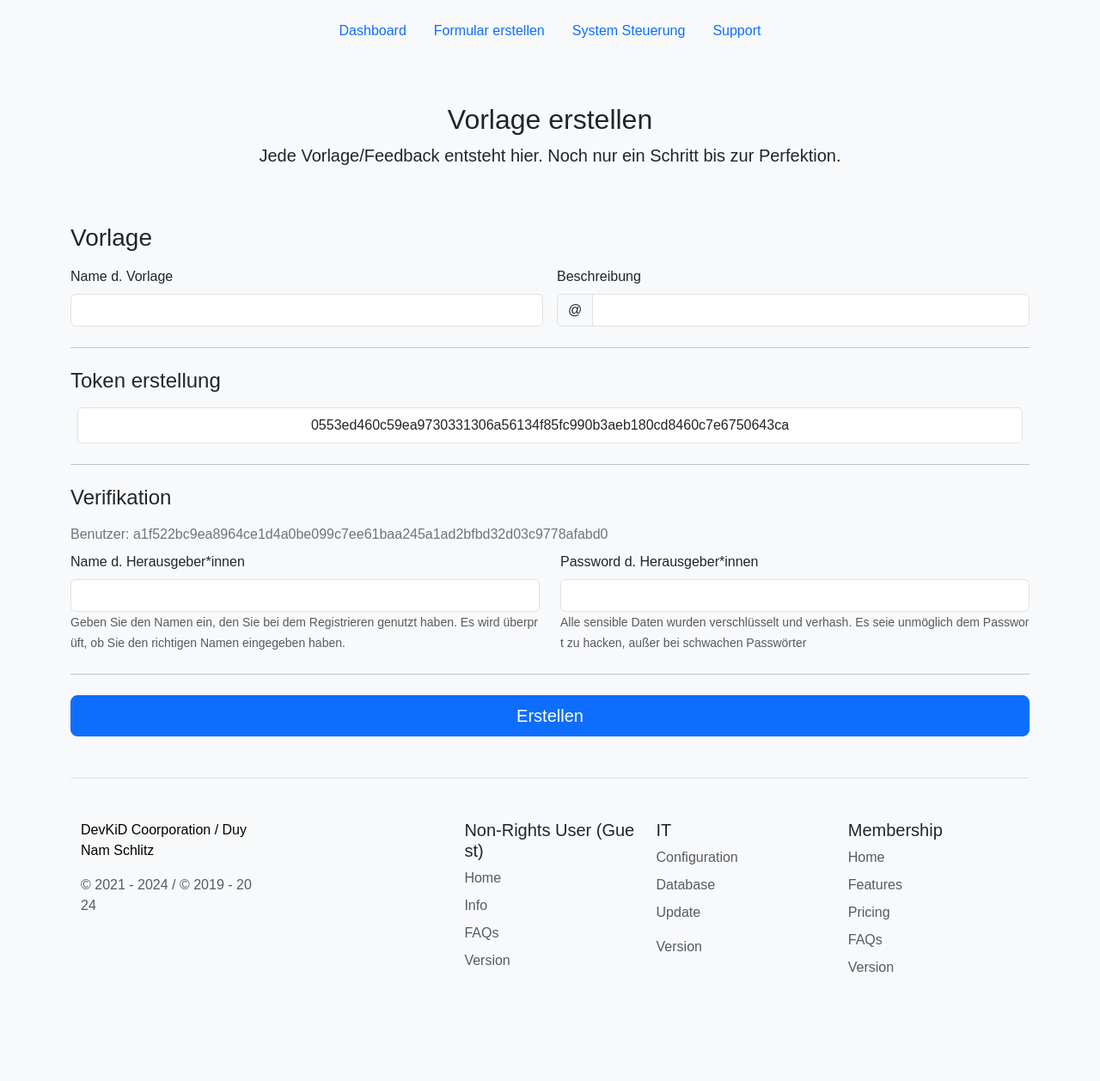
After one commit to DevKiDMediaCreation/FormularSystem, a PHP site: page /admin/createtemplate.php in a window 1280 px wide. The commit adds this page. Shown: the whole page at 86% size. Run offline with PHP 8.4, Linux system fonts and the light colour scheme; the visitor is signed in with stand-in values (Sample User, id 1); data comes from the database, SQL or seed files in the repository.

Commit message:
Template
Add Templates

```diff
--- a/admin/create.php
+++ b/admin/create.php
@@ -66,6 +66,7 @@ if ($_POST) {
             }
 
             $status = "Auftrag ist erfolgreich gesendet worden.";
+            header("Location: edit.php?id=$token");
 
         }
     }
@@ -88,8 +89,6 @@ if ($_POST) {
         <div class="py-5 text-center">
             <h2>Formular erstellen</h2>
             <p class="lead">Jedes Formular/Feedback entsteht hier. Noch nur ein Schritt bis zur Perfektion.</p>
-            <small class="text-secondary">Nur Administratoren haben die Machtgewalt 0-2. Machtgewalt 5 sind für Gäste
-                und die Machtgewalt von 3 bis 4 ist den der Organisation angehörig.</small>
         </div>
         <?php
         if (!empty($status)) { ?>
--- /dev/null
+++ b/admin/createtemplate.php
@@ -0,0 +1,174 @@
+<?php
+global $dbpdo;
+include "../config/database.php";
+include "../utils/tokens.php";
+include "../utils/randomString.php";
+$status = "";
+
+session_start();
+
+$token = generateAnonymousToken(
+    RandomString(rand(4, 40)), rand(3, 299));
+
+if (!$_SESSION) {
+    header("Location: ./login.php");
+}
+
+if ($_POST) {
+    $name = $_POST['name'];
+    $description = $_POST['description'];
+    $nmdb = $_POST['nmdb'];
+    $pwdb = hash('sha256', base64_encode($_POST['pwdb']));
+
+    $user = request("SELECT * FROM users WHERE name = :name", [':name' => $nmdb])->fetch(PDO::FETCH_ASSOC);
+
+    if (!$user) {
+        $status = "Name ist nicht gültig";
+    } else {
+        if ($user['pw'] != $pwdb) {
+            $status = "Passwort ist nicht gültig";
+        } else {
+            // Check if the token is alread exist. If yes then regenerate the token.
+            $row = request("SELECT * FROM form WHERE formularid = :token", [':token' => $token])->fetch(PDO::FETCH_ASSOC);
+            if ($row) {
+                $token = generateAnonymousToken(RandomString(rand(4, 40)), rand(3, 299));
+            }
+
+            $sql = "INSERT INTO form (title, description, formularid, created, creatorid, type, visibility) VALUES (:name, :description, :formularid, NOW(), :id, :type, 'public')";
+            $params = [':name' => $name, ':description' => $description, ':formularid' => $token, ':id' => $user['id'], ':type' => 'template'];
+            $row = request($sql, $params)->fetch(PDO::FETCH_ASSOC);
+
+            $files = ["dataprivacy", "license", "ano", "impressum"];
+            $index = [0, 2, 3, 1];
+            $names = ["Datenschutzeinverständniserklärung", "Lizenz", "Anonymität", "Impressum"];
+
+            for ($i = 0; $i < count($files); $i++) {
+                $sql = "INSERT INTO `formular` (`question`, `answertype`, `required`, `formularid`, `index`, `group`, `page`, `description`, `meta`, `write`)
+                        VALUES (:name, 'read', b'1', :token, :index, 1, 0, NULL, :text, b'0')";
+                $stmt = $dbpdo->prepare($sql);
+                $stmt->execute([':name' => $names[$i], ':token' => $token, ':text' => file_get_contents("assets/" . $files[$i]), ':index' => $index[$i]]);
+                $row = $stmt->fetch(PDO::FETCH_ASSOC);
+            }
+
+            $status = "Auftrag ist erfolgreich gesendet worden.";
+            header("Location: edit.php?id=$token");
+        }
+    }
+}
+?>
+
+<!DOCTYPE html>
+<html lang="de">
+<head>
+    <title>Admin</title>
+    <link href="https://cdn.jsdelivr.net/npm/bootstrap@5.3.3/dist/css/bootstrap.min.css" rel="stylesheet"
+          integrity="sha384-QWTKZyjpPEjISv5WaRU9OFeRpok6YctnYmDr5pNlyT2bRjXh0JMhjY6hW+ALEwIH" crossorigin="anonymous">
+    <link rel="stylesheet" href="../assets/font.css">
+    <link rel="stylesheet" href="../assets/main.css">
+</head>
+<body class="bg-body-tertiary poppins-light break">
+<div class="container">
+    <?php include("../template/backDashboardNav.php") ?>
+    <main>
+        <div class="py-5 text-center">
+            <h2>Vorlage erstellen</h2>
+            <p class="lead">Jede Vorlage/Feedback entsteht hier. Noch nur ein Schritt bis zur Perfektion.</p>
+        </div>
+        <?php
+        if (!empty($status)) { ?>
+            <div class="bg-danger text-center border rounded p-2 my-2 text-white">
+                <?php echo $status; ?>
+            </div>
+        <?php } ?>
+
+
+        <div class="">
+            <h3 class="mb-3">Vorlage</h3>
+            <form class="needs-validation" novalidate="" method="post">
+                <div class="row g-3">
+                    <div class="col-sm-6">
+                        <label for="name    " class="form-label">Name d. Vorlage</label>
+                        <input type="text" class="form-control" name="name" id="name" placeholder=""
+                               value="<?php echo $_POST['name'] ?? null; ?>"
+                               required="">
+                        <div class="invalid-feedback">
+                            Title ist erforderlich.
+                        </div>
+                    </div>
+
+
+                    <div class="col-sm-6">
+                        <label for="thm" class="form-label">Beschreibung</label>
+                        <div class="input-group has-validation">
+                            <span class="input-group-text">@</span>
+                            <input type="text" class="form-control" id="description" name="description" placeholder=""
+                                   required=""
+                                   value="<?php echo $_POST['description'] ?? null; ?>">
+                            <div class="invalid-feedback">
+                                Thema/Fach und Klasse sind erforderlich.
+                            </div>
+                            <!--Non required-->
+                        </div>
+                    </div>
+                </div>
+
+                <hr class="my-4">
+
+                <h4 class="mb-3">Token erstellung</h4>
+                <div class="my-3 m-2">
+                    <p class="border rounded p-2 my-2 bg-white text-center"><?php echo $token; ?></p>
+                </div>
+
+                <hr class="my-4">
+
+                <h4 class="mb-3">Verifikation</h4>
+
+                <p class="text-secondary my-2">
+                    Benutzer: <?php echo hash('sha256', base64_encode($_SESSION['user'] . $_SESSION['pw'])); ?></p>
+
+
+                <div class="row gy-3">
+                    <div class="col-md-6">
+                        <label for="nmdb" class="form-label">Name d. Herausgeber*innen</label>
+                        <input type="text" class="form-control" id="nmdb" name="nmdb" placeholder="" required=""
+                               spellcheck="false" data-ms-editor="true"
+                               value="<?php echo $_POST['nmdb'] ?? null; ?>">
+                        <small class="text-body-secondary">Geben Sie den Namen ein, den Sie bei dem Registrieren
+                            genutzt haben. Es wird überprüft, ob Sie den richtigen Namen
+                            eingegeben haben.</small>
+                        <div class="invalid-feedback">
+                            Name d. Herausgeber*innen ist erforderlich
+                        </div>
+                    </div>
+                    <!--Check the name and if any ID exist then show.-->
+
+                    <div class="col-md-6">
+                        <label for="pwdb" class="form-label">Password d. Herausgeber*innen</label>
+                        <input type="password" class="form-control" id="pwdb" name="pwdb" placeholder="" required=""
+                               spellcheck="false" data-ms-editor="true">
+                        <small class="text-body-secondary">Alle sensible Daten wurden verschlüsselt und verhash.
+                            Es seie unmöglich dem Passwort zu hacken, außer bei schwachen Passwörter</small>
+                        <div class="invalid-feedback">
+                            Passwort d. Herausgeber*innen
+                        </div>
+                    </div>
+
+                </div>
+                <hr class="my-4">
+
+                <button class="w-100 btn btn-primary btn-lg" type="submit">Erstellen</button>
+            </form>
+        </div>
+    </main>
+
+    <?php include "../template/footer.php" ?>
+</div>
+
+<script src="https://cdn.jsdelivr.net/npm/bootstrap@5.3.3/dist/js/bootstrap.bundle.min.js"
+        integrity="sha384-YvpcrYf0tY3lHB60NNkmXc5s9fDVZLESaAA55NDzOxhy9GkcIdslK1eN7N6jIeHz"
+        crossorigin="anonymous"></script>
+
+<script src="../assets/require.js"></script>
+
+</body>
+</html>
--- a/index.php
+++ b/index.php
@@ -45,7 +45,7 @@ $data = request("SELECT * FROM form WHERE visibility = 'public'");
                 <div class="col p-1">
                     <div class="card shadow-sm">
                         <div class="card-body">
-                            <h1 class="card-title"><?php echo $row['title']; ?></h1>
+                            <h2 class="card-title"><?php echo $row['title']; ?></h2>
                             <p class="card-subtitle mb-2 text-body-secondary"><?php echo $row['description']; ?></p>
                             <p>Thema: <?php echo $row['subject']; ?></p>
                             <small class="text-secondary">
--- a/template/backDashboardNav.php
+++ b/template/backDashboardNav.php
@@ -1,4 +1,5 @@
 <?php
+global $id;
 ?>
 
 <div class="container">
@@ -6,7 +7,6 @@
         <ul class="nav nav-pills">
             <li class="nav-item"><a href="dashboard.php" class="nav-link">Dashboard</a></li>
             <li class="nav-item"><a href="create.php" class="nav-link" aria-current="page">Formular erstellen</a></li>
-            <li class="nav-item"><a href="edit.php" class="nav-link">Configuration</a></li>
             <li class="nav-item"><a href="#" class="nav-link">System Steuerung</a></li>
             <li class="nav-item"><a href="#" class="nav-link">Support</a></li>
         </ul>
```
Also changed, not shown: admin/dashboard.php (+59 -1 lines), admin/edit.php (+18 -2 lines).
